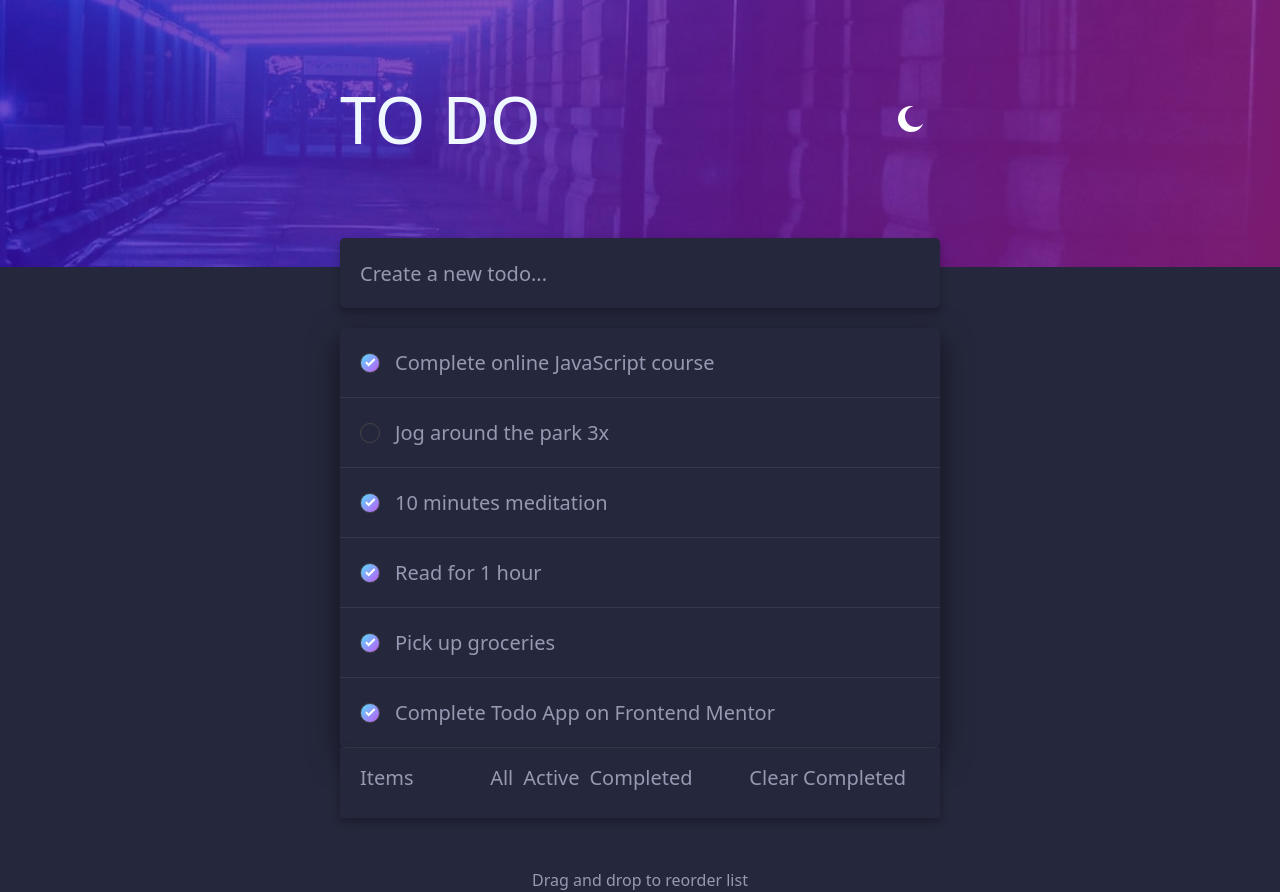
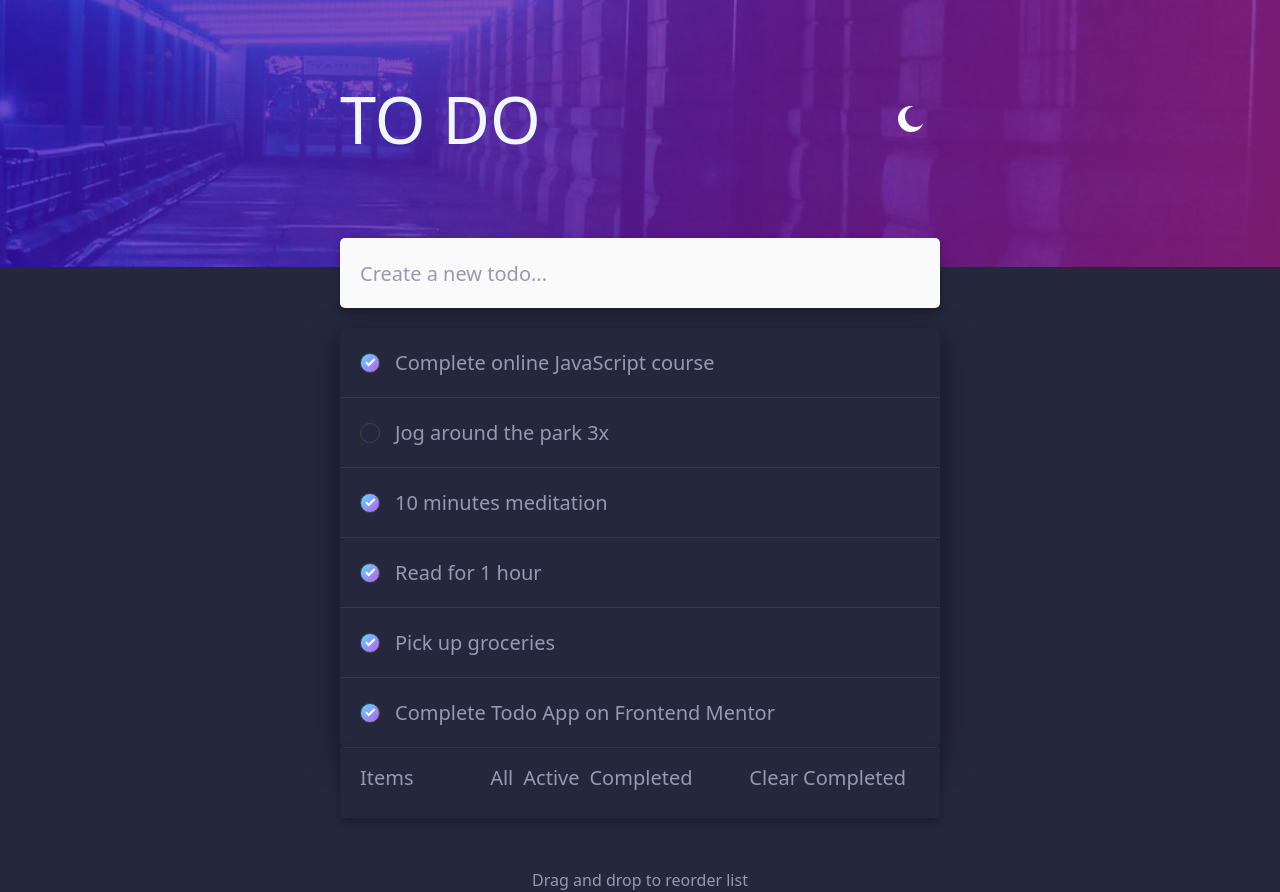
Before and after one commit to MaxSteelAT/todo-app-REACT, a React (Create React App) app: page / in a window 1280 px wide. Built offline with nearby package versions, Linux system fonts and the light colour scheme.

Commit message:
Se agregó el darkMode al input

```diff
--- a/src/components/darkMode/darkMode.js
+++ b/src/components/darkMode/darkMode.js
@@ -2,22 +2,45 @@ import './darkMode.scss';
 import iconMoon from '../../assets/images/icon-moon.svg';
 import iconSun from '../../assets/images/icon-sun.svg'
 import { useState, useEffect } from 'react';
+import { useDispatch, useSelector } from 'react-redux';
+import { onDarkMode, offDarkMode } from '../../redux/darkMode';
 
 function DarkMode() {
-  const [isDarkMode, setIsDarkMode] = useState(true);
+  //const [isDarkMode, setIsDarkMode] = useState(true);
+  const dispatch = useDispatch();
+  const isDarkMode = useSelector((state) => state.darkMode);
+
 
   const changeMode = () => {
-    setIsDarkMode(isDarkMode === false)
-    //done: item.done === true ? false : true,
-  }
+  //   setIsDarkMode(isDarkMode === false)
+  //   //done: item.done === true ? false : true,
+  // }
+
+  if (isDarkMode) {
+        dispatch(offDarkMode());
+        document.body.classList.remove("dark");
+      } else {
+        dispatch(onDarkMode());
+        document.body.classList.add("dark");
+      }
+    };
+
+    useEffect(() => {
+      if (isDarkMode) {
+        document.body.classList.add('dark');
+      } else {
+        document.body.classList.remove('dark');
+      }
+    }, [isDarkMode]);
+
   return (
     <div className="darkMode">
       <div className="darkMode-icon">
         <button onClick={changeMode}>
         <img
-          src={isDarkMode ? iconMoon : iconSun}
-          alt={isDarkMode ? "icon moon" : "icon sun"}
-          className="icon-moon icon-sun"
+          src={isDarkMode ? iconSun : iconMoon}
+          alt={isDarkMode ? "icon sun" : "icon moon"}
+          className= {isDarkMode ? "icon sun" : "icon moon"}
         />
         </button>
       </div>
--- a/src/components/input/input.js
+++ b/src/components/input/input.js
@@ -1,12 +1,13 @@
-import './input.scss'
-// import { useState, useEffect } from 'react'
+import React from 'react';
+import './input.scss';
+import { useSelector } from 'react-redux';
 
 function Input() {
-
-
+  const darkMode = useSelector((state) => state.darkMode);
+console.log(darkMode)
   return (
     <div className="header">
-<input type="text" class="todo-input" placeholder="Create a new todo..." />
+      <input type="text" className={`todo-input ${darkMode ? 'dark' : ''}`} placeholder="Create a new todo..." />
     </div>
   );
 }
--- a/src/components/input/input.scss
+++ b/src/components/input/input.scss
@@ -1,4 +1,4 @@
-
+/*
 .todo-input {
   width: 600px;
   padding: 15px 20px;
@@ -16,3 +16,36 @@
  // color: #888;
  color: #9799b3;
 }
+
+.todo-input.dark {
+  background-color: hsl(0, 0%, 98%);
+  transition: background-color 0.3s ease;
+}
+
+.todo-input {
+    background-color: hsl(235, 24%, 19%);
+}
+*/
+
+.todo-input {
+  width: 600px;
+  padding: 15px 20px;
+  border-radius: 5px;
+  border: none;
+  background-color: hsl(0, 0%, 98%);
+  color: black;
+  font-size: 20px;
+  height: 70px;
+  margin-bottom: 20px;
+  box-shadow: 0px 4px 10px rgba(0, 0, 0, 0.3);
+  transition: background-color 0.3s ease;
+}
+
+.todo-input::placeholder {
+  color: #9799b3;
+}
+
+.todo-input.dark {
+  background-color: hsl(235, 24%, 19%); // modo oscuro por defecto
+  color: white;
+}
--- a/src/redux/store.js
+++ b/src/redux/store.js
@@ -1,9 +1,11 @@
 import { configureStore } from "@reduxjs/toolkit";
 import listReducer from "./list";
+import darkModeReducer from "./darkMode";
 
 const store = configureStore({
   reducer: {
     list: listReducer,
+    darkMode: darkModeReducer,
   },
 });
 
```
Also changed, not shown: src/components/darkMode/darkMode.scss (line endings or trailing spaces).
